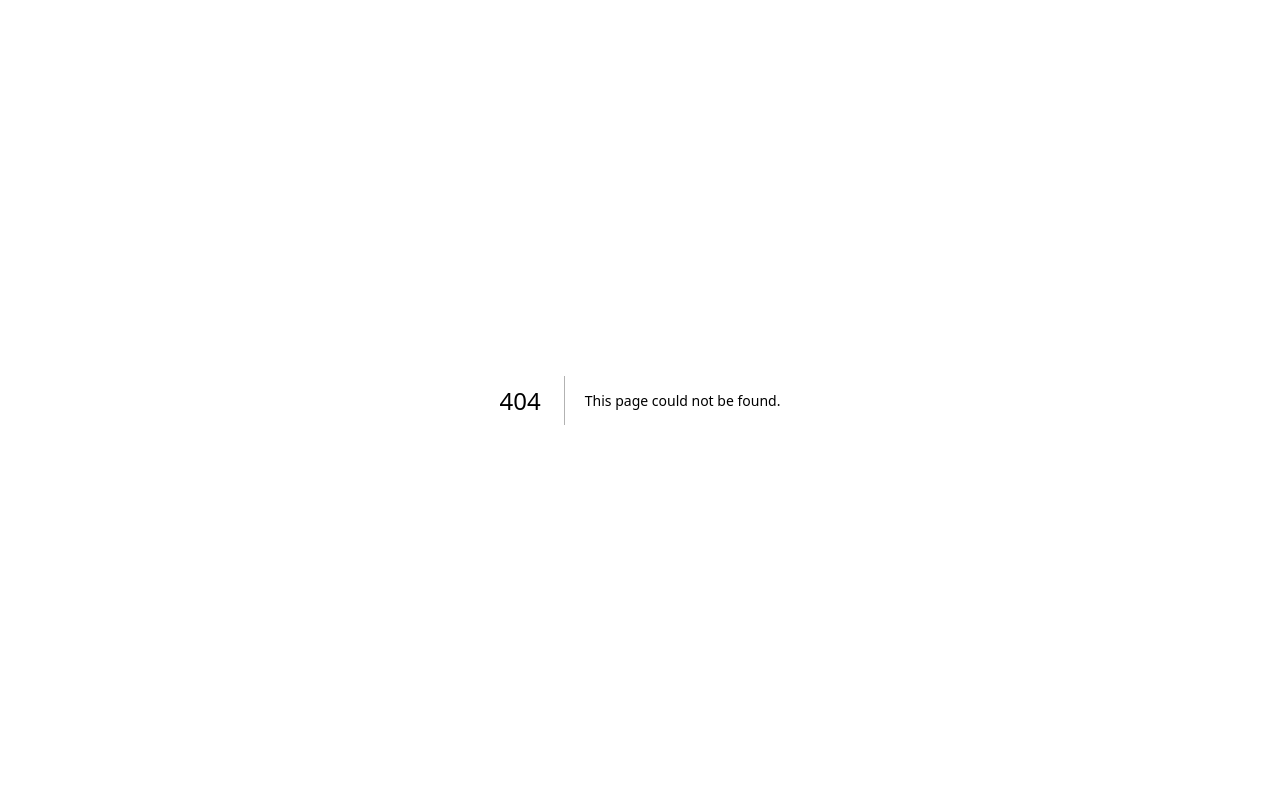
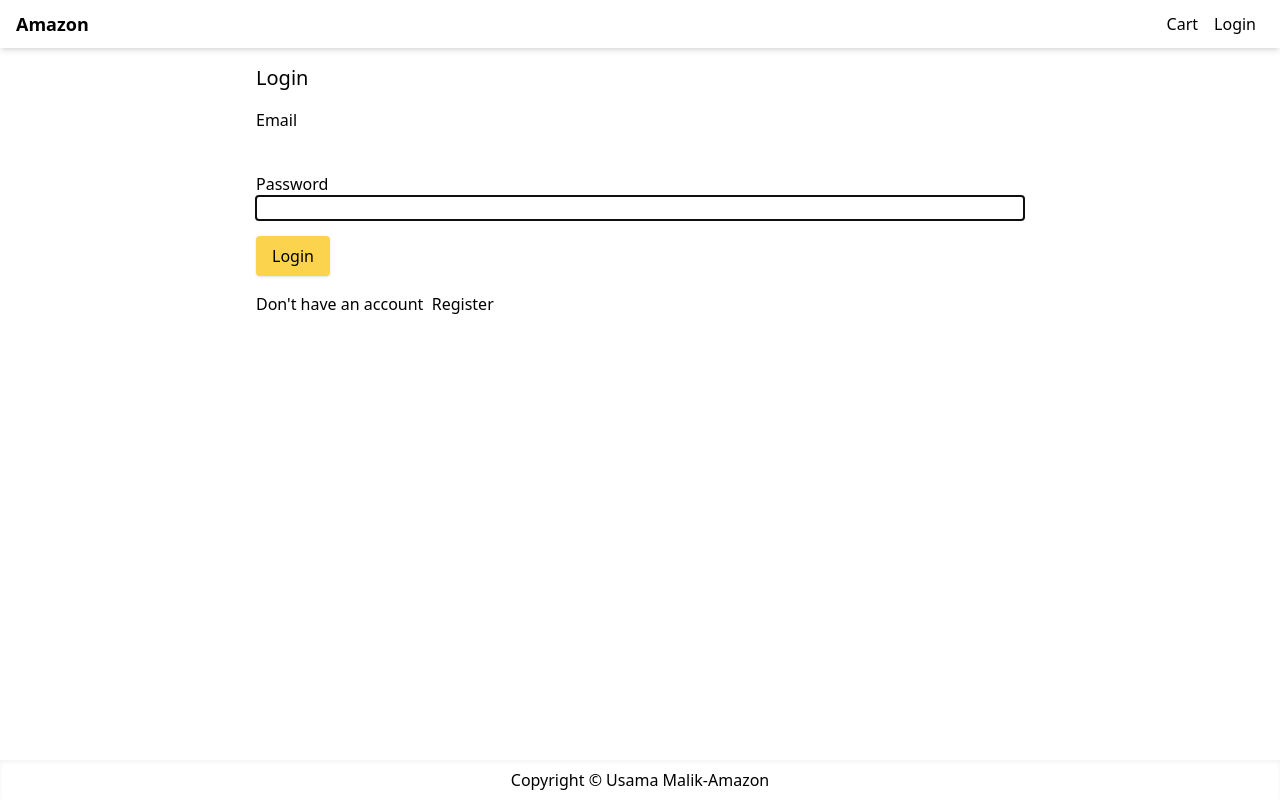
Before and after one commit to usamamalik193/next-amazon, a Next.js app: page /login in a window 1280 px wide. Before the commit this address had no page. Built offline with nearby package versions, Linux system fonts and the light colour scheme.

Commit message:
created a login page

```diff
--- /dev/null
+++ b/pages/login.js
@@ -0,0 +1,71 @@
+import Link from "next/link";
+import React from "react";
+import { useForm } from "react-hook-form";
+import Layout from "../components/Layout";
+
+export default function LoginScreen() {
+  const {
+    handleSubmit,
+    register,
+    formState: { errors },
+  } = useForm();
+
+  const submitHandler = ({ email, password }) => {
+    console.log(email, password);
+  };
+  return (
+    <Layout title="Login">
+      <form
+        className="mx-auto max-w-screen-md"
+        onSubmit={handleSubmit(submitHandler)}
+      >
+        <h1 className="mb-4 text-xl">Login</h1>
+        <div className="mb-4">
+          <label htmlFor="email">Email</label>
+          <input
+            type="email"
+            {...register("email", {
+              required: "Please enter email",
+              pattern: {
+                value: /^[a-zA-Z0-9_.+-]+@[a-zA-Z0-9-]+.[a-zA-Z0-9-.]+$/i,
+                message: "Please enter valid email",
+              },
+            })}
+            className="w-full"
+            id="email"
+            autoFocus
+          ></input>
+          {errors.email && (
+            <div className="text-red-500">{errors.email.message}</div>
+          )}
+        </div>
+        <div className="mb-4">
+          <label htmlFor="password">Password</label>
+          <input
+            type="password"
+            {...register("password", {
+              required: "Please enter password",
+              minLength: {
+                value: 6,
+                message: "password is more than 5 characters",
+              },
+            })}
+            className="w-full"
+            id="password"
+            autoFocus
+          ></input>
+          {errors.password && (
+            <div className="text-red-500">{errors.password.message}</div>
+          )}
+        </div>
+        <div className="mb-4">
+          <button className="primary-button">Login</button>
+        </div>
+        <div className="mb-4">
+          Don&apos;t have an account &nbsp;
+          <Link href="register">Register</Link>
+        </div>
+      </form>
+    </Layout>
+  );
+}
```
